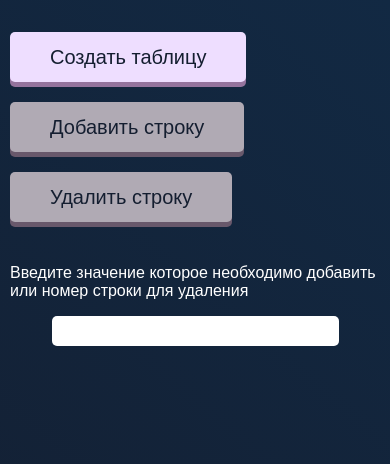
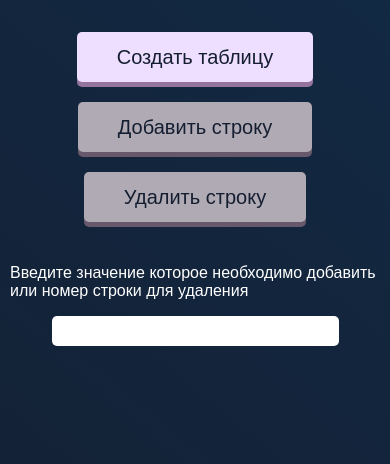
Before and after one commit to Tochoz/ITMO-WebBasics-lab3, a plain HTML site: page index.html in a window 390 px wide. Drawn offline with Linux system fonts and the light colour scheme.

Commit message:
adaptive added

```diff
--- a/styles.css
+++ b/styles.css
@@ -104,3 +104,10 @@ td{
   width: 50%;
   text-align: center;
 }
+@media (max-width: 500px) {
+  .panel {
+    flex-direction: column;
+    align-items: center;
+  }
+
+}
```
